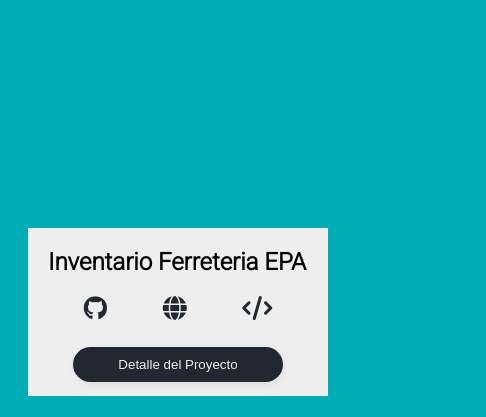
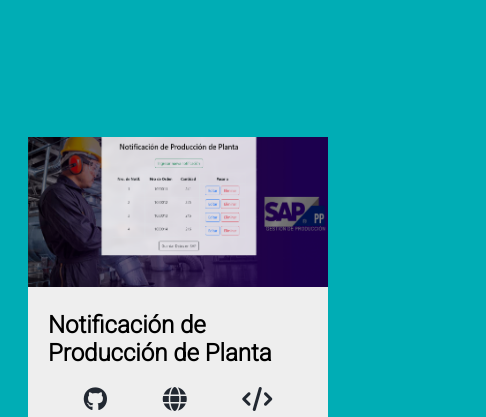
Before and after one commit to vaneroblessilva/bit07me, a plain HTML site: page docs/index.html in a window 1280 px wide. Shown: the part 1120-1537 px from the top of the page, 794-1280 px from the left. Drawn offline with Linux system fonts and the light colour scheme.

Commit message:
proyecto 3

```diff
--- a/docs/index.html
+++ b/docs/index.html
@@ -110,9 +110,10 @@
   <!--Tercer proyecto-->
     <div class="card">
       <div class="card_img">
+        <img src="./img/proyecto3.png" alt="Notificación de Produccíon de Planta">
       </div>
       <div class="card_titulo">
-        <h2>Inventario Ferreteria EPA</h2>
+        <h2>Notificación de Producción de Planta</h2>
       </div>
       <div class="projects-links">
         <a href="https://github.com/vaneroblessilva" target="_blank">
```
Also changed, not shown: docs/img/proyecto3.png (added).
